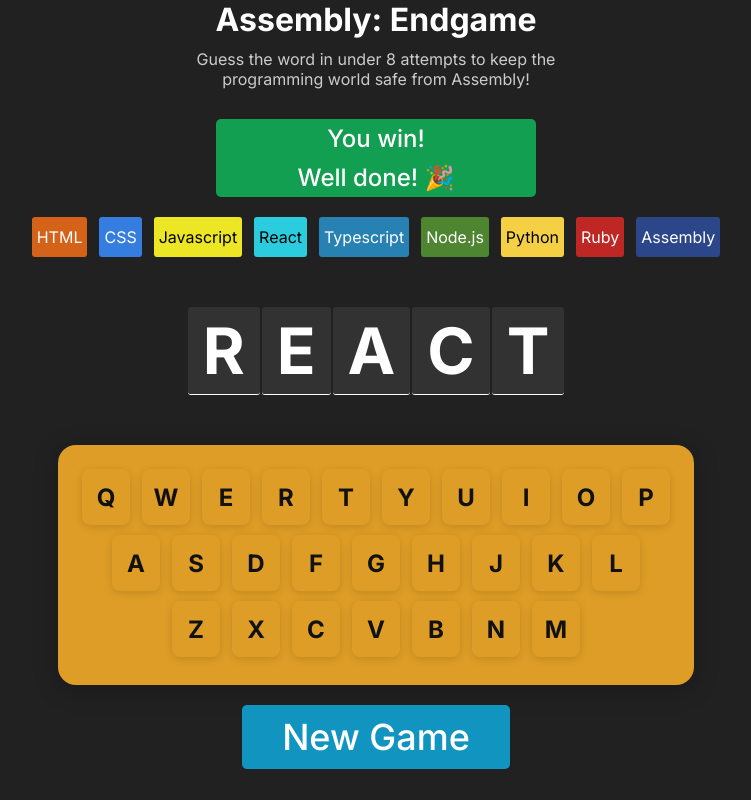
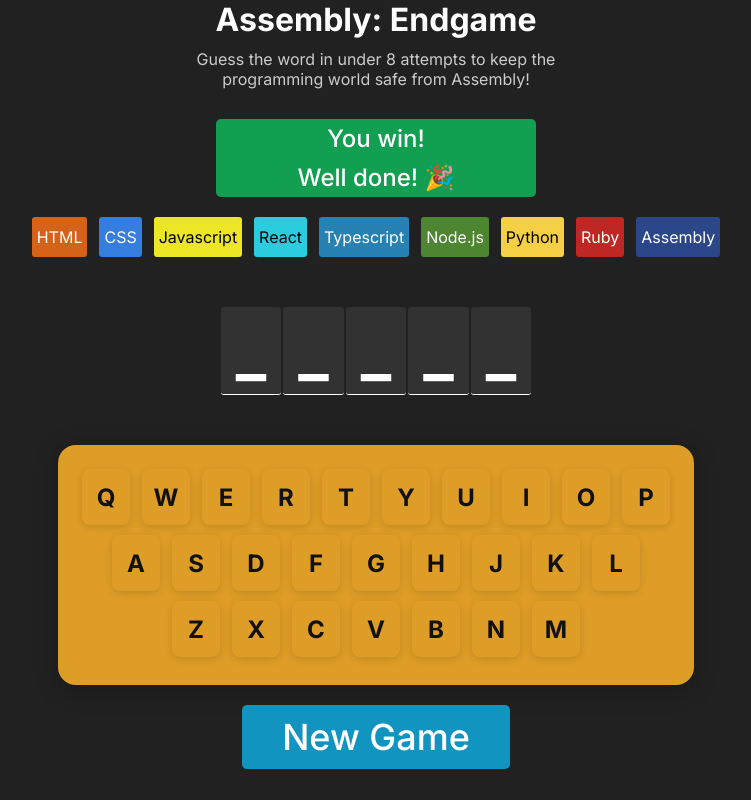
Before and after one commit to kilatex/assembly, a React (Vite) app: page / in a window 1280 px wide. Shown: the whole page, without its empty margins (264-1015 px from the left). Built offline with nearby package versions, Linux system fonts and the light colour scheme.

Commit message:
displaying right letters

```diff
--- a/src/components/Keyboard.jsx
+++ b/src/components/Keyboard.jsx
@@ -8,7 +8,7 @@
 const keysPressed = [];
 
 export const Keyboard = ({ onKeyPress }) => {
-    const [currentWord, setCurrentWord] = useState('REACT')
+    const [currentWord, setCurrentWord] = useState('Messi')
     const [guessedLetters, setGuessedLetters] = useState([]);
 
     const handleKeyClick = (key) => {
@@ -22,12 +22,13 @@
 
 
 
-    const renderCurrentWord = () => {
-        const wordToRender = currentWord.split("")
-        return wordToRender.map((letter, idx) => (
-            <span key={idx}>{letter.toUpperCase()}</span>
-        ));
-    }
+  const renderCurrentWord = () => {
+    return currentWord.split("").map((letter, idx) => (
+        <span key={idx}>
+            {guessedLetters.includes(letter.toUpperCase()) ? letter.toUpperCase() : "_"}
+        </span>
+    ));
+}
     // Listen for physical keyboard presses
     useEffect(() => {
         console.log('Guessed letters:', guessedLetters);
```
